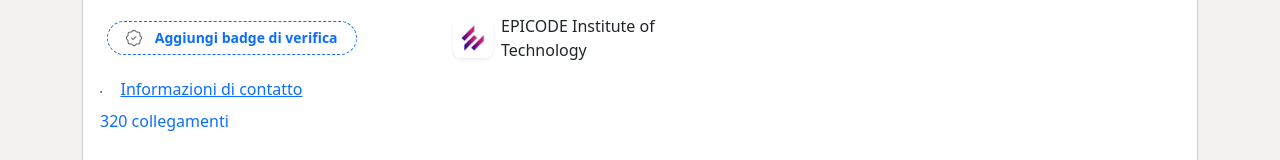
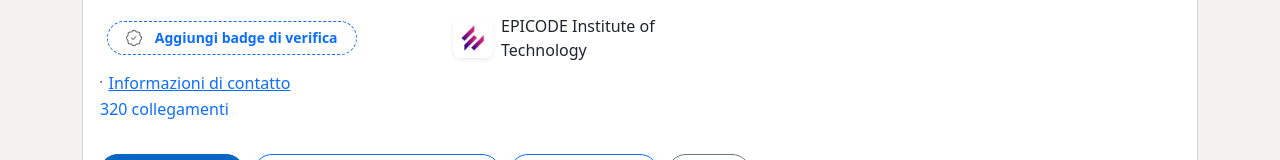
Before and after one commit to Antimo90/linkedlnclone, a React (Vite) app: page /profile in a window 1280 px wide. Shown: the part 387-547 px from the top of the page. Built offline with nearby package versions, Linux system fonts and the light colour scheme; no server answers.

Commit message:
Little adjustment to the layout

```diff
--- a/src/components/Profile.jsx
+++ b/src/components/Profile.jsx
@@ -273,8 +273,11 @@ const Profile = () => {
                 <Card.Text className="mb-0">{user.title}</Card.Text>
                 <Card.Text className="mb-0">{user.bio}</Card.Text>
                 <Card.Text className="text-secondary mb-0">
-                  {user.area} .{" "}
-                  <Button variant="link" className="btn btn-link text-primary">
+                  {user.area} ·{" "}
+                  <Button
+                    variant="link"
+                    className="btn btn-link text-primary p-0"
+                  >
                     Informazioni di contatto
                   </Button>
                 </Card.Text>
```
